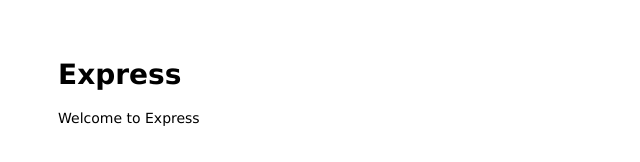
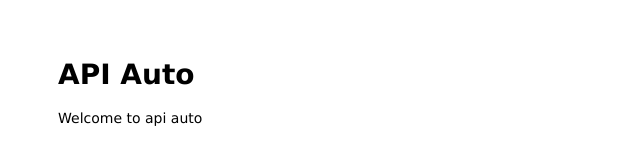
Before and after one commit to adkif/api-sequelize, a website: page public/index.html in a window 1280 px wide. Shown: the full height of the page, 0-640 px from the left. Drawn offline with Linux system fonts and the light colour scheme.

Commit message:
index update

```diff
--- a/app.js
+++ b/app.js
@@ -3,7 +3,6 @@
 var cookieParser = require('cookie-parser');
 var logger = require('morgan');
 var database = require('./config/db.config');
-
 var indexRouter = require('./routes/index');
 var usersRouter = require('./routes/users');
 
--- a/public/index.html
+++ b/public/index.html
@@ -6,8 +6,8 @@
 </head>
 
 <body>
-  <h1>Express</h1>
-  <p>Welcome to Express</p>
+  <h1>API Auto</h1>
+  <p>Welcome to api auto</p>
 </body>
 
 </html>
```
Also changed, not shown: package.json (+6 -2 lines), 1 other file.
